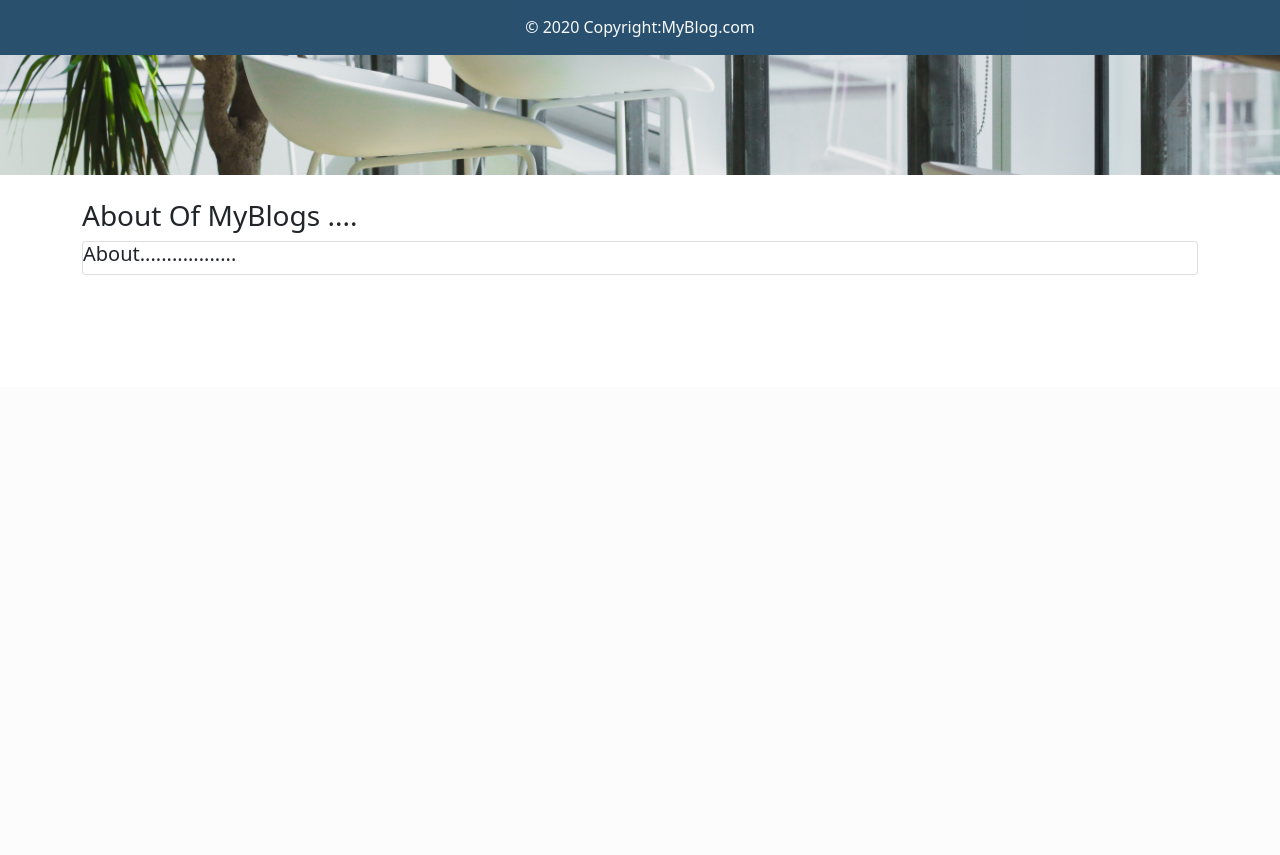
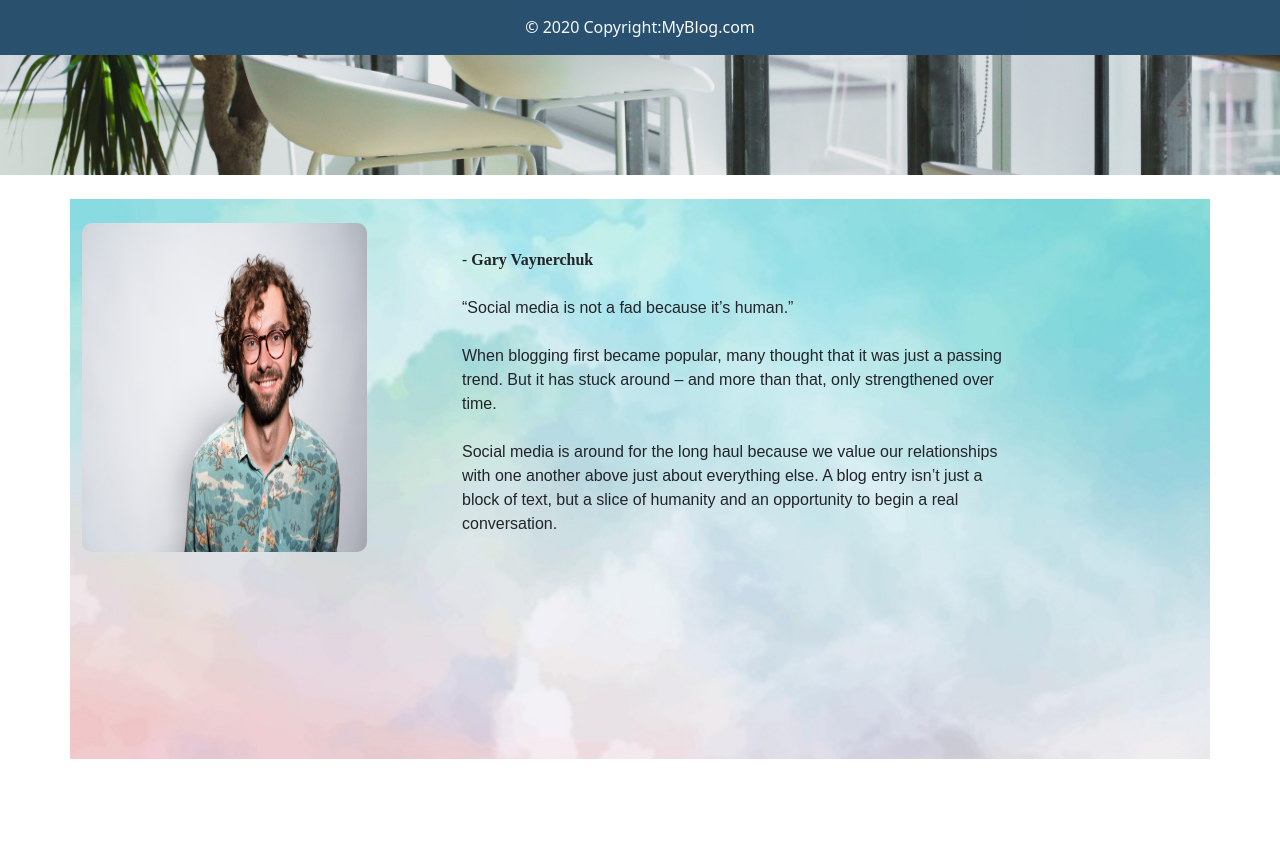
Before and after one commit to prbht123/Blogs, a Django app: page /blog/about/ in a window 1280 px wide. Shown: the part 745-1600 px from the top of the page. Before the commit the page ends 1020 px from the top, so only its background shows below. Run offline with Django 4.2, Linux system fonts and the light colour scheme; parts of the project's set-up code (start-up, migrations or seed data) failed here and were passed over.

Commit message:
changing design

```diff
--- a/blog/blog/settings.py
+++ b/blog/blog/settings.py
@@ -133,8 +133,8 @@ MEDIA_ROOT = os.path.join(BASE_DIR, 'media')
 LOGIN_REDIRECT_URL = '/blog/'
 LOGOUT_REDIRECT_URL = '/blog/'
 
-EMAIL_HOST = 'smtp.gmail.com'
+EMAIL_HOST = config('EMAIL_HOST')
 EMAIL_HOST_USER = config('EMAIL_HOST_USER')
 EMAIL_HOST_PASSWORD = config('EMAIL_HOST_PASSWORD')
-EMAIL_PORT = 587
-EMAIL_USE_TLS = True
+EMAIL_PORT = config('EMAIL_PORT')
+EMAIL_USE_TLS = config('EMAIL_USE_TLS')
--- a/blog/blogapp/templates/blog/about.html
+++ b/blog/blogapp/templates/blog/about.html
@@ -1,20 +1,43 @@
+
 {% extends 'base.html' %}
+{% load static %}
 {% block content %}
+<style>
+  #myid{
+    background-image: url("{% static 'img/background1.jpg' %}");
+    background-size: cover;
+    background-repeat: no-repeat;
+    height: 70vh;
 
+  }
+  </style>
 
-<div class="container">
-    <h3> About Of MyBlogs ....</h3>
+<div class="container" id="myid">
+
+        <div class="row no-gutters">
+          <div class="col-md-4 mt-4" >
+            <img src="{% static 'img/user.jpg' %}" class="card-img-top" alt="..." style="height:100%;width: 80%;border-radius: 10px;">
+
+            </div>
+            <div class="col-md-6 mt-4">
+              <br>
 
 
 
-    <div class="card mb-3" style="max-width: 100%;">
-        <div class="row no-gutters">
-          <div class="col-md-4">
 
-               <h5>About..................</h5>
-            </div>
-            </div>
+ - <span style="font-weight: 600;font-family:cooper;">Gary Vaynerchuk</span><br><br>
+ <p style="font-weight: 300;font-family: Arial, Helvetica, sans-serif;">
+“Social media is not a fad because it’s human.”
+<br><br>
+
+When blogging first became popular, many thought that it was just a passing trend. But it has stuck around – and more than that, only strengthened over time.
+<br><br>
+Social media is around for the long haul because we value our relationships with one another above just about everything else.  A blog entry isn’t just a block of text, but a slice of humanity and an opportunity to begin a real conversation.
+             </p>
+
+              </div>
             </div>
             </div>
 
+
 {% endblock %}
```
Also changed, not shown: blog/blogapp/static/img/background1.jpg (added), blog/blogapp/static/img/user.jpg (added), blog/db.sqlite3.
